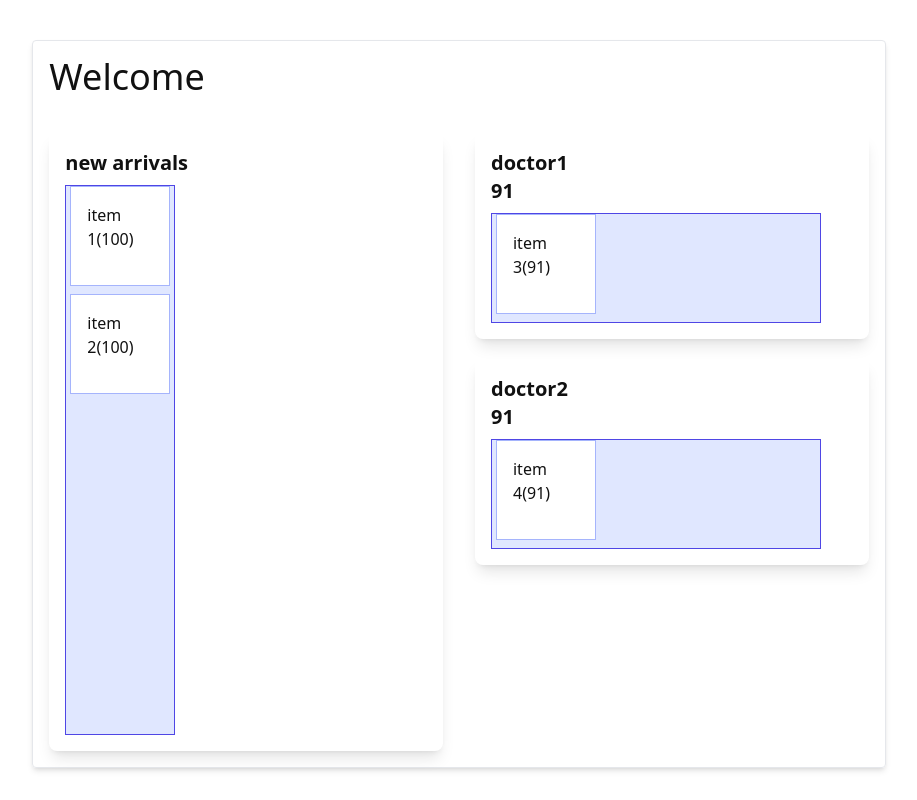
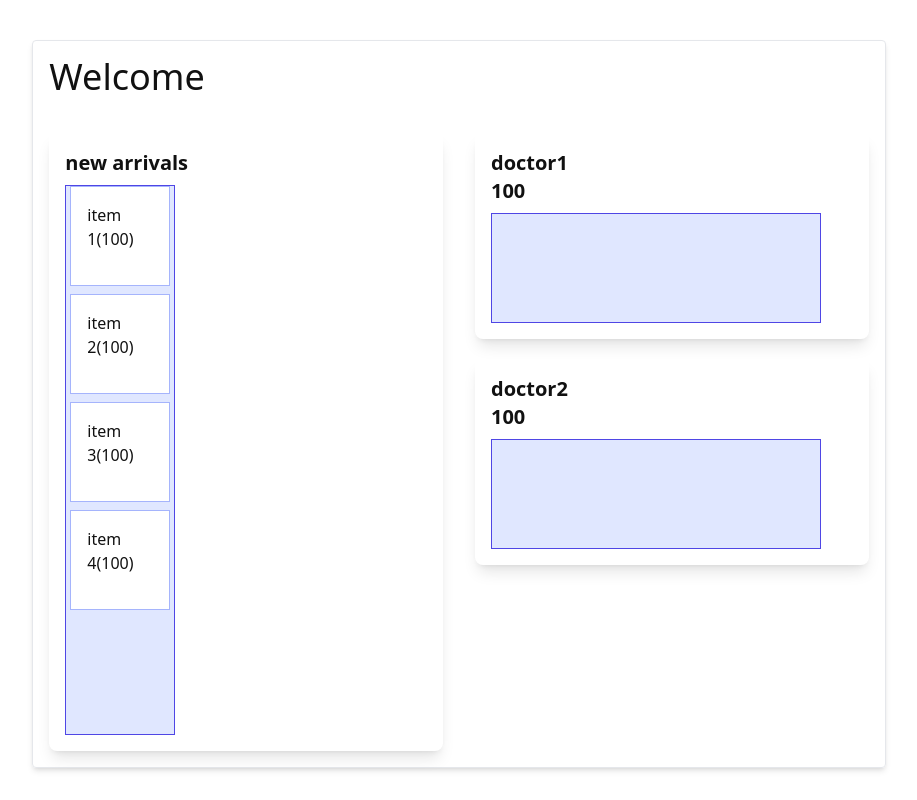
Before and after one commit to gabeochoa/hsp, a React (Vite) app: page / in a window 1280 px wide. Shown: the whole page, without its empty margins (181-1098 px from the left). Built offline with nearby package versions, Linux system fonts and the light colour scheme.

Commit message:
delete cards that are finished and spawn new ones

```diff
--- a/src/App.tsx
+++ b/src/App.tsx
@@ -3,6 +3,7 @@ import {
   useCallback,
   useContext,
   useEffect,
+  useRef,
   useState,
 } from 'react';
 
@@ -33,26 +34,22 @@ interface ITrayContext {
     tray_two: ITray['id'],
     card_id: ICard['id'],
   ) => void;
-  setTrays: (trays: ITray[]) => void;
   trays: ITray[];
 }
 
 const TrayContext = createContext<ITrayContext>({
   moveCard: () => {},
-  setTrays: () => {},
   trays: [],
 });
 
 function TrayContextProvider({ children }) {
+  const nextID = useRef(0);
   const [trays, setTrays] = useState<ITray[]>([
     {
       id: 0,
       label: 'new arrivals',
       // eslint-disable-next-line sort-keys-fix/sort-keys-fix
-      cards: [
-        { id: 0, label: 'item 1', ticks_remaining: 100 },
-        { id: 1, label: 'item 2', ticks_remaining: 100 },
-      ],
+      cards: [],
       extra: {},
       type: TrayType.Hold,
     },
@@ -60,7 +57,7 @@ function TrayContextProvider({ children }) {
       id: 1,
       label: 'doctor1',
       // eslint-disable-next-line sort-keys-fix/sort-keys-fix
-      cards: [{ id: 2, label: 'item 3', ticks_remaining: 100 }],
+      cards: [],
       extra: {
         energy: 100,
       },
@@ -70,7 +67,7 @@ function TrayContextProvider({ children }) {
       id: 2,
       label: 'doctor2',
       // eslint-disable-next-line sort-keys-fix/sort-keys-fix
-      cards: [{ id: 3, label: 'item 4', ticks_remaining: 100 }],
+      cards: [],
       extra: {
         energy: 100,
       },
@@ -103,39 +100,67 @@ function TrayContextProvider({ children }) {
     [],
   );
 
+  const make_card = useCallback(() => {
+    nextID.current += 1;
+    return {
+      id: nextID.current,
+      label: `item ${nextID.current}`,
+      ticks_remaining: 100,
+    };
+  }, [nextID]);
+
+  const tick_doctor = useCallback((tray: ITray) => {
+    const extra = tray.extra;
+    if (extra.energy == null || extra.energy == undefined) {
+      return;
+    }
+    if (tray.cards.length == 0) {
+      extra.energy = Math.min(100, extra.energy + 1);
+      return;
+    }
+    extra.energy = Math.max(0, extra.energy - 1);
+    if (extra.energy == 0) {
+      return;
+    }
+
+    const firstCard = tray.cards[0];
+    if (!firstCard) {
+      return;
+    }
+    if (firstCard.ticks_remaining > 0) {
+      firstCard.ticks_remaining -= 1;
+    } else {
+      tray.cards = tray.cards.filter((x) => x.id != firstCard.id);
+    }
+  }, []);
+
+  const tick_hold = useCallback(
+    (tray: ITray) => {
+      if (tray.cards.length > 3) {
+        return;
+      }
+      tray.cards.push(make_card());
+    },
+    [make_card],
+  );
+
   const tick = useCallback(() => {
+    console.log('tick', Date.now());
     setTrays((prevTrays) => {
       const newTrays = [...prevTrays];
       newTrays.forEach((tray) => {
         switch (tray.type) {
           case TrayType.Doctor:
-            {
-              const extra = tray.extra;
-              if (extra.energy == null || extra.energy == undefined) {
-                return;
-              }
-              if (tray.cards.length == 0 && extra.energy < 100) {
-                extra.energy++;
-                return;
-              }
-
-              if (extra.energy <= 0) {
-                return;
-              }
-              extra.energy--;
-            }
+            tick_doctor(tray);
             break;
           case TrayType.Hold:
+            tick_hold(tray);
             return;
-        }
-        const firstCard = tray.cards[0];
-        if (firstCard && firstCard.ticks_remaining > 0) {
-          firstCard.ticks_remaining -= 1;
         }
       });
       return newTrays;
     });
-  }, []);
+  }, [tick_doctor, tick_hold]);
 
   useEffect(() => {
     const interval = setInterval(() => tick(), 1000);
@@ -146,7 +171,6 @@ function TrayContextProvider({ children }) {
     <TrayContext.Provider
       value={{
         moveCard,
-        setTrays,
         trays,
       }}
     >
```
